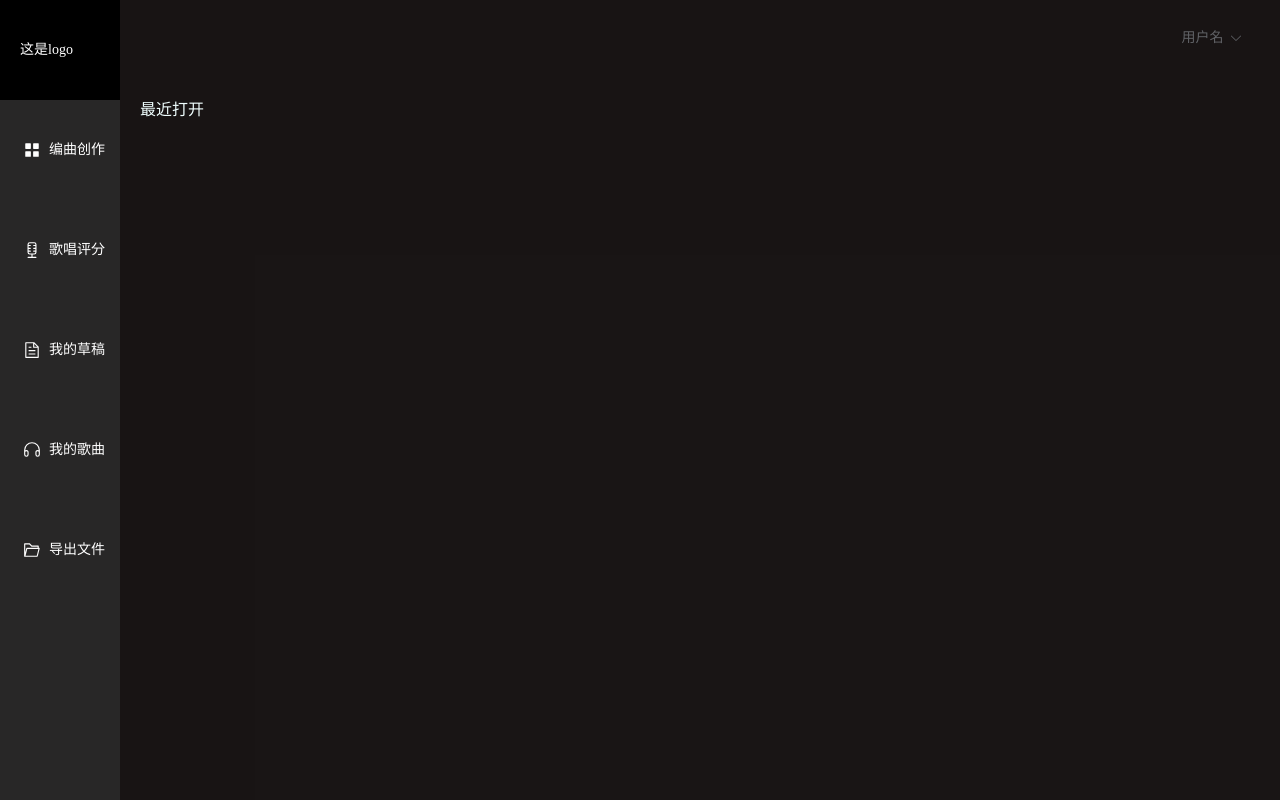
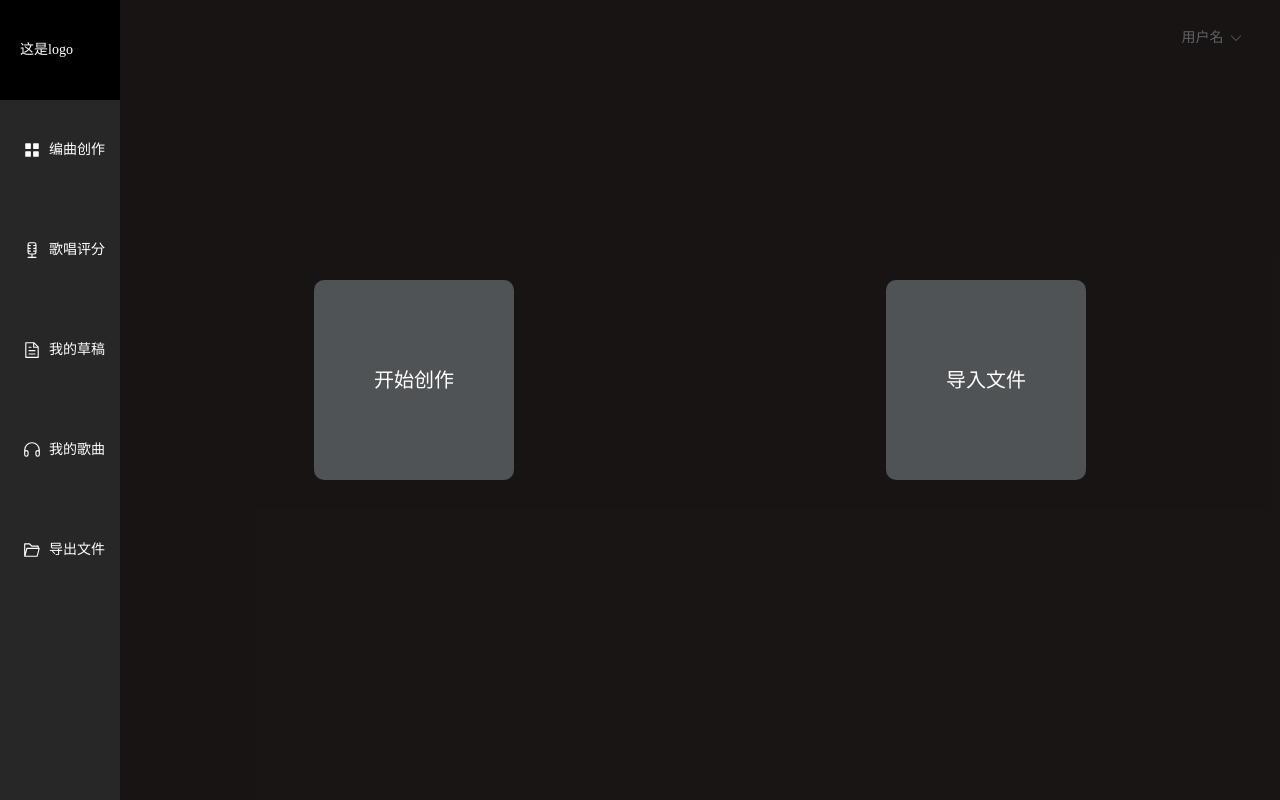
Before and after one commit to Cz111111/music-builder, a Vue app in the folder music-builder-front/: page /#/index in a window 1280 px wide. Shown: the top 800 px of the page. Built offline with nearby package versions, Linux system fonts and the light colour scheme.

Commit message:
美化了以下前端

```diff
--- a/music-builder-front/src/components/card.vue
+++ b/music-builder-front/src/components/card.vue
@@ -5,16 +5,10 @@ defineProps(['item']);
 
 
 
-
-<template>
+<!-- <template>
     <el-card
     active-text-color="#ffd04b"
     style="max-width: 360px">
-    <!--  <template #header>
-        <div class="card-header">
-          <span>歌</span>
-        </div>
-      </template> -->
       <div><p>{{ item.songword }}</p></div>
       <template #footer>
         <div class="mb-4">
@@ -35,4 +29,67 @@ defineProps(['item']);
     float:right;
     color:azure;
 }
+</style> -->
+
+<template>
+  <el-card
+    active-text-color="#ffd04b"
+    style="max-width: 360px;">
+    <div class="lyric-container">
+      <p>{{ item.songword }}</p>
+    </div>
+    <!-- 其他内容 -->
+    <template #footer>
+      <div class="footer-container">
+        <div class="song-info">
+          <span>{{ item.songname }}</span>
+        </div>
+        <div class="button">
+          <el-button round>导出</el-button>
+          <el-button round>编辑</el-button>
+          <el-button round>删除</el-button>
+        </div>
+      </div>
+      </template>
+  </el-card>
+</template>
+
+
+
+<style>
+.lyric-container {
+  height: 100px; /* 根据需要设置固定高度 */
+  overflow-y: hidden; /* 隐藏垂直滚动条 */
+  overflow-x: hidden; /* 隐藏垂直滚动条 */
+  padding: 10px; /* 根据需要添加内边距 */
+}
+
+/* 确保内容不会溢出到容器外部 */
+.lyric-content p {
+  overflow: hidden;
+  word-wrap: break-word;
+}
+.el-card{
+  width:360px;
+}
+.footer-container {
+  display: flex;
+  justify-content: space-between;
+  align-items: center;
+  padding: 10px;
+}
+
+.song-info {
+  flex: 1;
+}
+
+.button {
+  display: flex;
+}
+
+/* 重置button的样式，因为我们已经使用了flex布局 */
+.button button {
+  float: none;
+  margin-left: 5px;
+}
 </style>
--- a/music-builder-front/src/views/index/index.vue
+++ b/music-builder-front/src/views/index/index.vue
@@ -5,7 +5,19 @@ const router = useRouter()
 
 import asideMenu from "../../components/menu.vue";
 import userDropdown from "../../components/dropdown.vue";
-import card from "../../components/card.vue";
+
+const largeButtonRef = ref(null); // 创建一个引用，用于获取按钮元素
+
+// 定义一个方法用于处理按钮点击事件
+function handleCreateButtonClick() {
+  // 使用Vue Router进行跳转
+  router.push('/index/createsong');
+}
+
+function handleImportButtonClick() {
+  // 使用Vue Router进行跳转
+  router.push('/your-destination-path');
+}
 </script>
 
 
@@ -20,20 +32,30 @@ import card from "../../components/card.vue";
           <userDropdown></userDropdown>
         </el-header>
         <el-main class = "main">
-          <el-row>
-            <p>最近打开</p>
-          </el-row>
-          <el-row :gutter="12"  class="row-box">
+          <el-row :gutter="24"  class="row-box">
 
-<!--             <el-col  :span="8">
-                <card shadow="always" class="el-card"></card>
+            <el-col  :span="12">
+            <div class="button-container">
+              <el-button
+                class="square-button"
+                type="primary"
+                @click="handleCreateButtonClick"
+                ref="largeButtonRef">
+                开始创作
+              </el-button>
+            </div>
             </el-col>
-            <el-col  :span="8">
-                <card shadow="always" class="el-card"></card>
+            <el-col  :span="12">
+              <div class="button-container">
+              <el-button
+                class="square-button"
+                type="primary"
+                @click="handleImportButtonClick"
+                ref="largeButtonRef">
+                导入文件
+              </el-button>
+            </div>
             </el-col>
-            <el-col  :span="8">
-                <card shadow="always" class="el-card"></card>
-            </el-col> -->
           </el-row>
         </el-main>
       </el-container>
@@ -42,6 +64,36 @@ import card from "../../components/card.vue";
 </template>
 
 <style scoped>
+.button-container {
+  display: flex;
+  justify-content: center; /* 水平居中 */
+/*   align-items: center; /* 垂直居中 */
+  height: 100vh; /* 容器高度占满视口高度 */
+  margin-top: 200px; /* 添加上边距 */
+}
+
+/* 按钮样式 */
+.square-button {
+  width: 200px; /* 按钮宽度，根据需要调整 */
+  height: 200px; /* 按钮高度，接近正方形的比例 */
+  padding: 0; /* 移除内边距 */
+  text-align: center;
+  line-height: 200px; /* 使文字垂直居中，与按钮高度一致 */
+  font-size: 20px; /* 根据需要调整按钮文字大小 */
+  color: #fff; /* 按钮文字颜色 */
+  background-color: #4f5356; /* 按钮背景颜色 */
+  border: none; /* 移除边框 */
+  border-radius: 10px; /* 根据需要调整圆角 */
+}
+
+@media (max-width: 768px) {
+  .square-button {
+    width: 150px;
+    height: 150px;
+    line-height: 150px;
+    font-size: 16px;
+  }
+}
 .header{
   background-color:rgba(19, 15, 15, 0.977);
   border-left:none;
@@ -59,19 +111,6 @@ import card from "../../components/card.vue";
   display: flex;
   flex-flow: wrap;
 }
-.row-box .el-card {
-  min-width: 0%;
-  margin-left:0px;
-  height: 100%;
-  top:10%;
-  border: 0px;
-  box-shadow: 0 2px 12px 0 rgb(0 0 0 / 10%);
-  background-color:rgb(40, 39, 39);
-
-}
-.el-card{
-  color:azure;
-}
 .aside-menu{
   height: 100vh;
   border-right:none;
```
